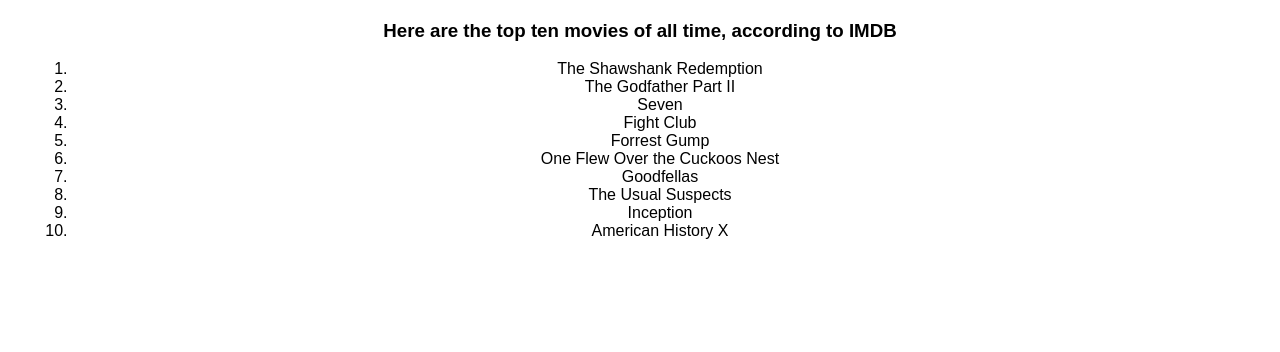
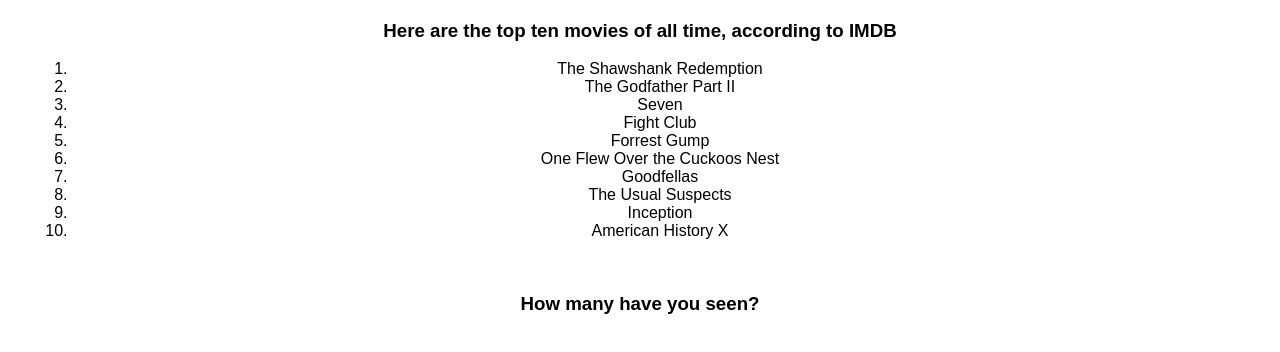
Before and after one commit to LaurenAnds/topmovies, a plain HTML site: page index.html in a window 1280 px wide. Shown: the part 394-746 px from the top of the page. Drawn offline with Linux system fonts and the light colour scheme.

Commit message:
Second commit

```diff
--- a/index.html
+++ b/index.html
@@ -61,6 +61,8 @@
             <li>Inception</li>
             <li>American History X</li>
         </ol>
+    <br>
+    <h3> How many have you seen?</h3>
     </main>
 
 
```
